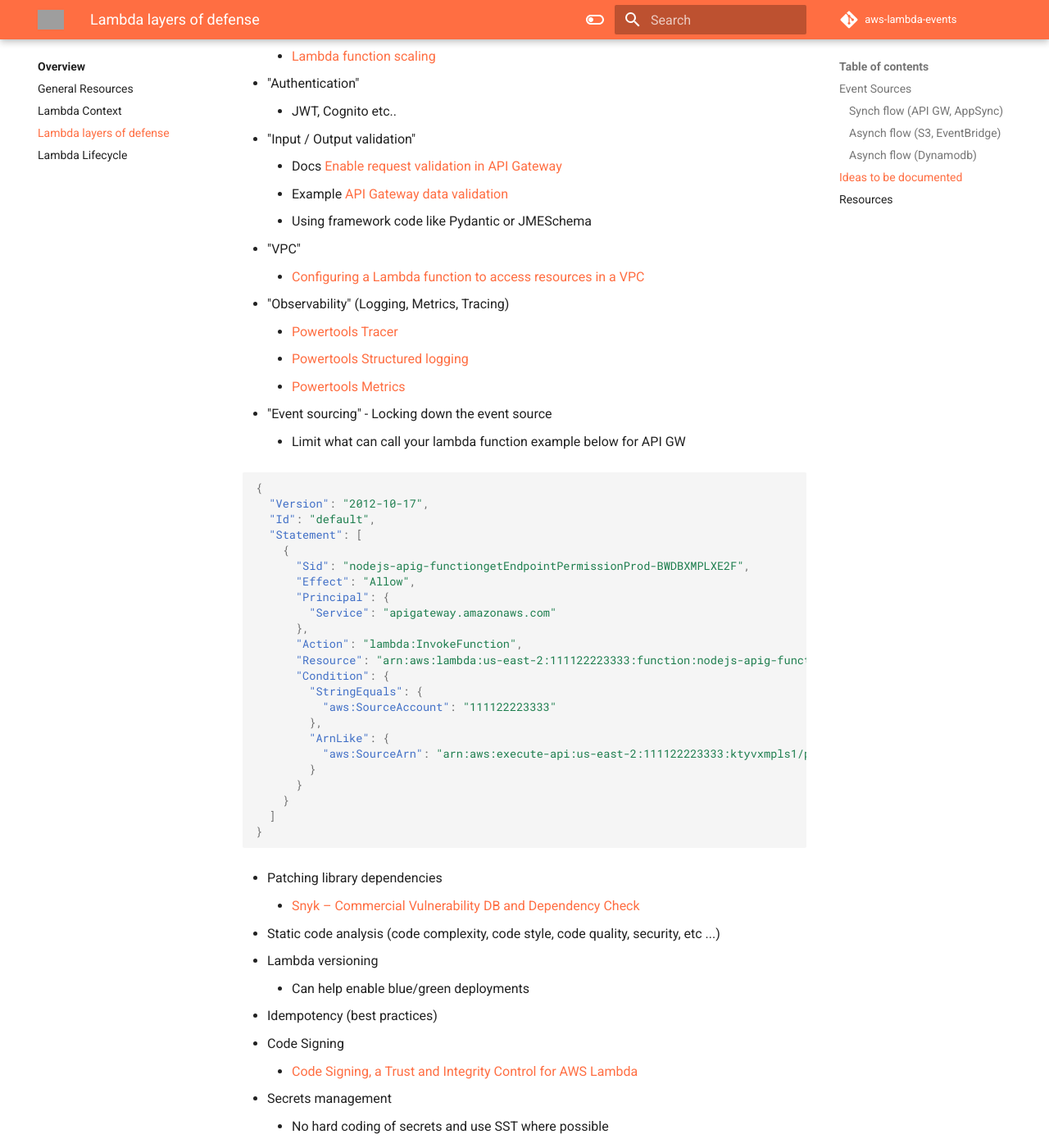
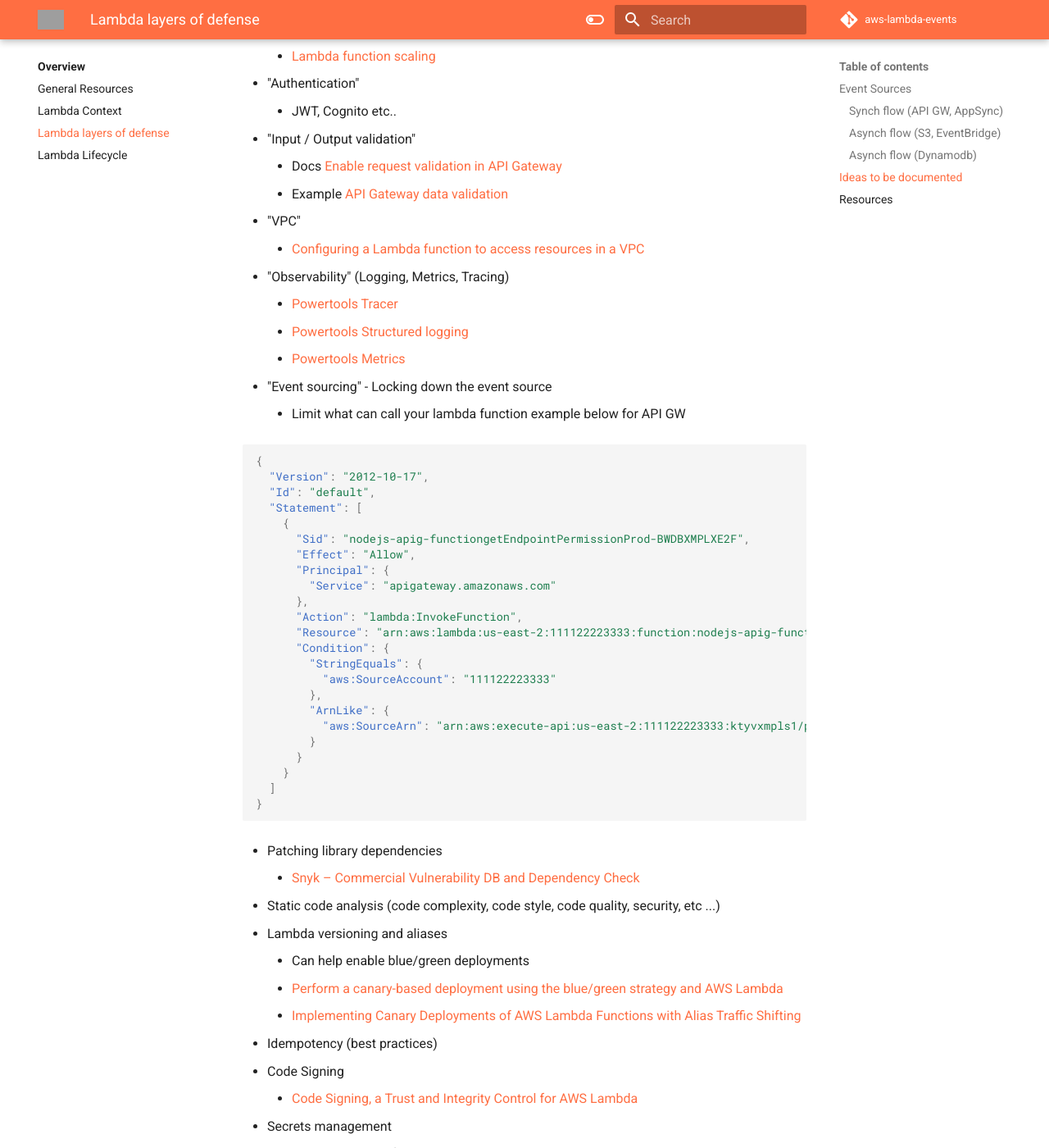
Before and after one commit to michaelbrewer/aws-lambda-events, an MkDocs documentation site: the page built from docs/lambda-security.md, in a window 1280 px wide and 1400 px high, scrolled down 1863 px. Shown: the whole window at 82% size. Built offline with MkDocs 1.6.1 and Material for MkDocs 9.7.7, drawn with Linux system fonts in a browser that asks for light colours; comment, search, counter and statistics services are not loaded; some of the changed text lies outside the part shown; grey boxes are pictures that could not be loaded.

Commit message:
chore(security): more notes

```diff
--- a/docs/lambda-security.md
+++ b/docs/lambda-security.md
@@ -71,7 +71,6 @@ flowchart LR
 - "Input / Output validation"
     - Docs [Enable request validation in API Gateway](https://docs.aws.amazon.com/apigateway/latest/developerguide/api-gateway-method-request-validation.html)
     - Example [API Gateway data validation](https://serverlessland.com/patterns/apigw-data-validation)
-    - Using framework code like Pydantic or JMESchema
 
 - "VPC"
     - [Configuring a Lambda function to access resources in a VPC](https://docs.aws.amazon.com/lambda/latest/dg/configuration-vpc.html)
@@ -115,8 +114,10 @@ flowchart LR
 
 - Static code analysis (code complexity, code style, code quality, security, etc ...)
 
-- Lambda versioning
+- Lambda versioning and aliases
     - Can help enable blue/green deployments
+    - [Perform a canary-based deployment using the blue/green strategy and AWS Lambda](https://docs.aws.amazon.com/prescriptive-guidance/latest/patterns/perform-a-canary-based-deployment-using-the-blue-green-strategy-and-aws-lambda.html)
+    - [Implementing Canary Deployments of AWS Lambda Functions with Alias Traffic Shifting](https://aws.amazon.com/blogs/compute/implementing-canary-deployments-of-aws-lambda-functions-with-alias-traffic-shifting/)
 
 - Idempotency (best practices)
 
```
Also changed, not shown: other parts of docs/lambda-security.md (+1 -0 lines).
